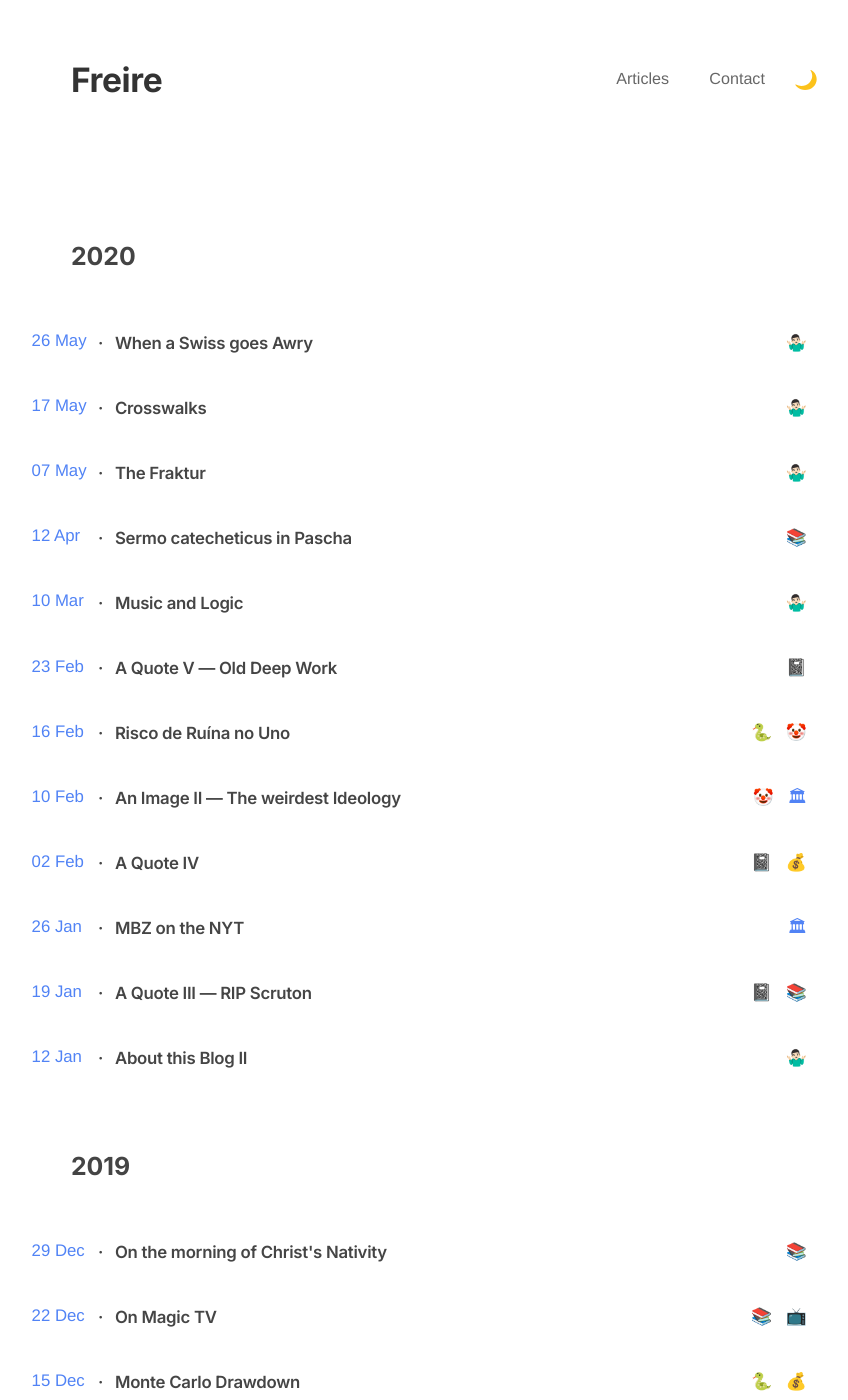
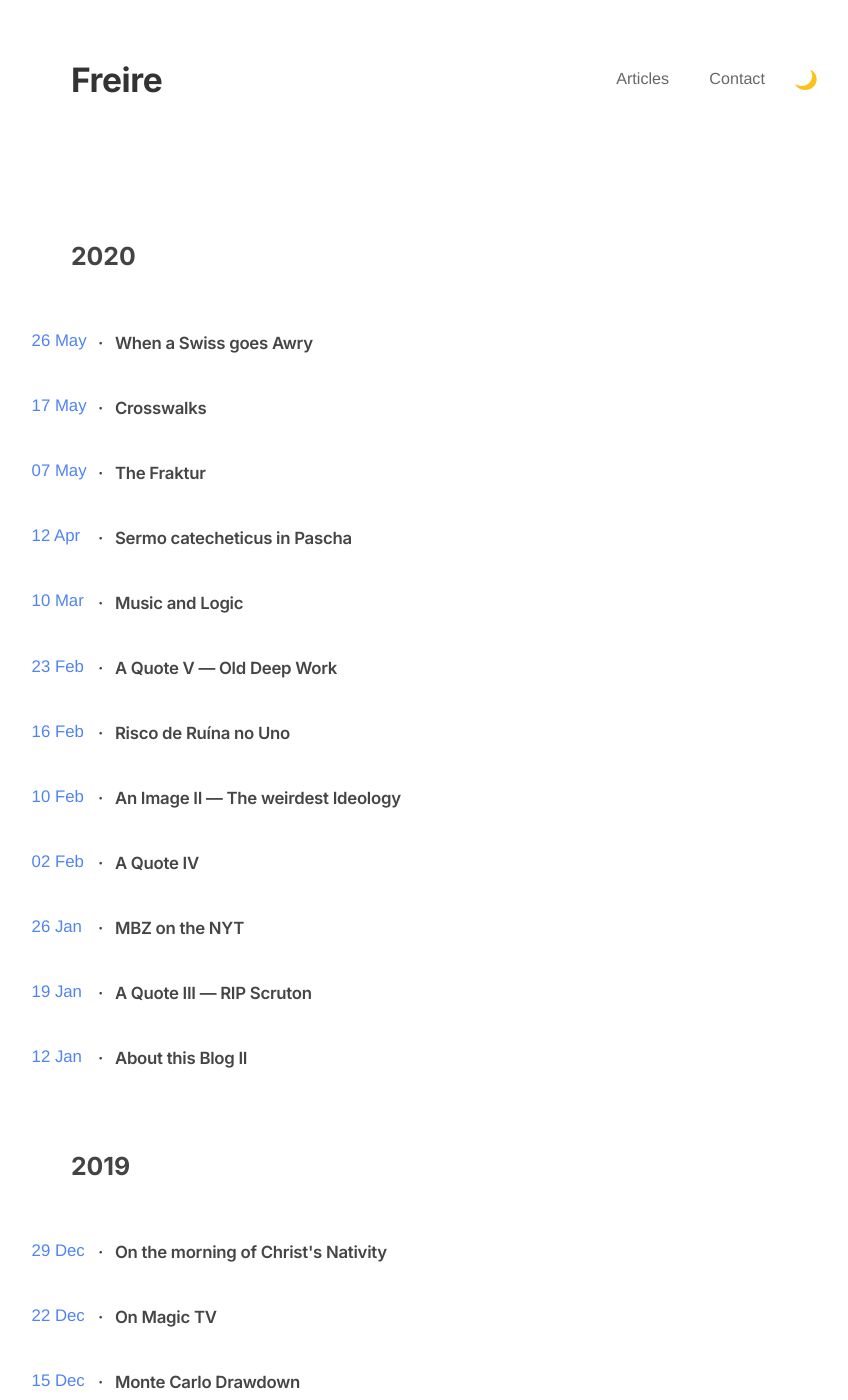
Before and after one commit to freirerene/freirerene.github.io, a Jekyll site: the page built from blog.html, in a window 1280 px wide and 1400 px high. Shown: the whole window, without its empty margins (196-1044 px from the left). Built offline with Jekyll 4.4.1, drawn with Linux system fonts in a browser that asks for light colours; nearby versions of some CDN libraries; some of the changed text lies outside the part shown.

Commit message:
Update blog.html

```diff
--- a/blog.html
+++ b/blog.html
@@ -29,12 +29,7 @@ description: Blog section.
                                     <div class="each-list-item">
                                         <h2>&nbsp · &nbsp {{ post.title }}</h2>
                                     </div>
-                                    <div>
-         {% for tag in post.tags %}
-      {% capture tag_name %}{{ tag }}{% endcapture %}
-      {{ tag_name }} &nbsp
-  {% endfor %}
-    </div>
+
 
                                 </div></a>
 		</li>
```
